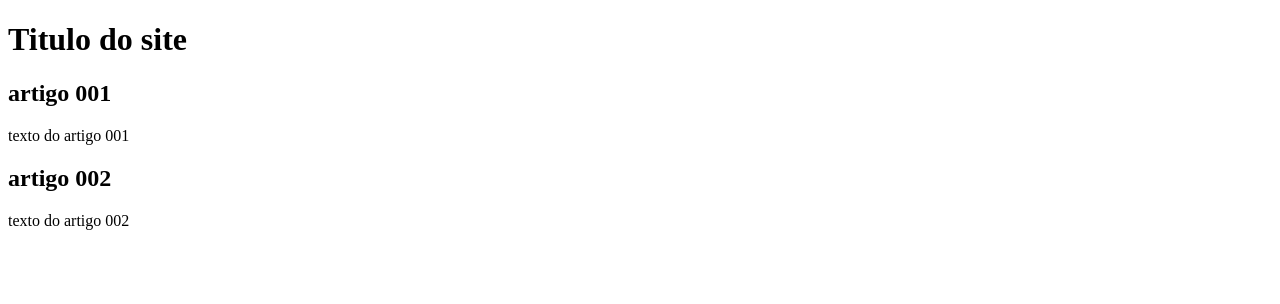
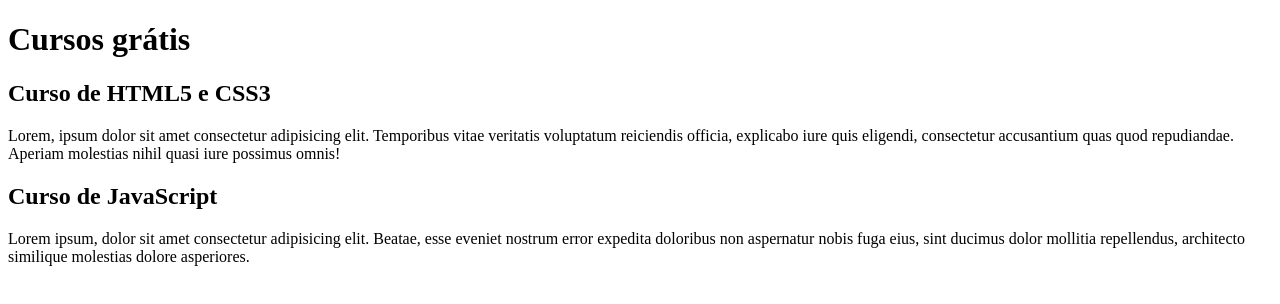
Before and after one commit to alextecnicoprogramador/projeto-site-git, a plain HTML site: page index.html in a window 1280 px wide. Drawn offline with Linux system fonts and the light colour scheme.

Commit message:
comecei a escrever o conteudo

```diff
--- a/index.html
+++ b/index.html
@@ -8,15 +8,15 @@
 <body>
     <main>
         <header>
-            <h1>Titulo do site</h1>
+            <h1>Cursos grátis</h1>
         </header>
         <article>
-            <h2>artigo 001</h2>
-            <p>texto do artigo 001</p>
+            <h2>Curso de HTML5 e CSS3 </h2>
+            <p>Lorem, ipsum dolor sit amet consectetur adipisicing elit. Temporibus vitae veritatis voluptatum reiciendis officia, explicabo iure quis eligendi, consectetur accusantium quas quod repudiandae. Aperiam molestias nihil quasi iure possimus omnis!</p>
         </article>
         <article>
-            <h2>artigo 002</h2>
-            <p>texto do artigo 002</p>
+            <h2>Curso de JavaScript</h2>
+            <p>Lorem ipsum, dolor sit amet consectetur adipisicing elit. Beatae, esse eveniet nostrum error expedita doloribus non aspernatur nobis fuga eius, sint ducimus dolor mollitia repellendus, architecto similique molestias dolore asperiores.</p>
         </article>
     </main>
 </body>
```
